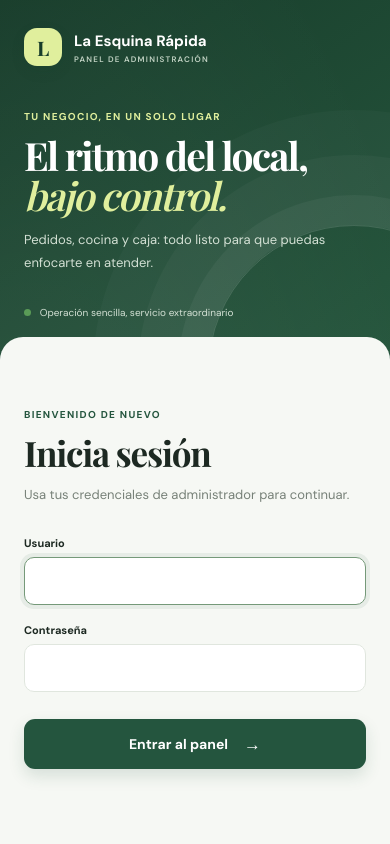
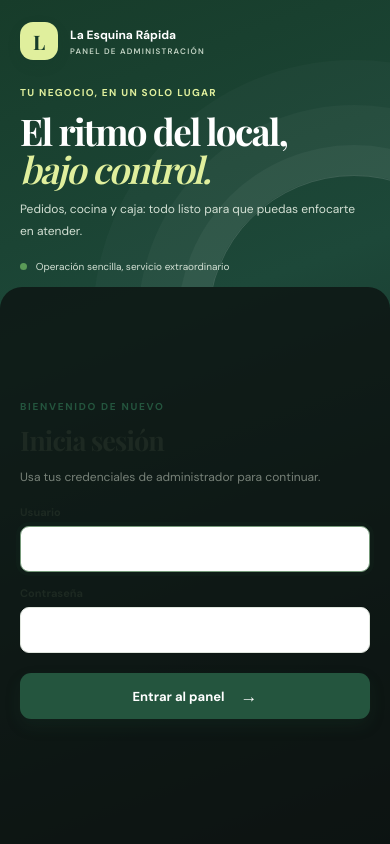
Before and after one commit to ingjuangalvan/sistemas-comidas, a Django app: page /login/ in a window 390 px wide. Run offline with Django 5.2, Linux system fonts and the light colour scheme.

Commit message:
Mejorar responsividad del login móvil
Co-authored-by: Copilot <223556219+Copilot@users.noreply.github.com>

```diff
--- a/static/css/design-refresh.css
+++ b/static/css/design-refresh.css
@@ -1032,27 +1032,32 @@ tbody tr:hover {
 
     .login-page {
         flex-direction: column;
+        background: linear-gradient(160deg, #173c2a 0%, #1d4839 38%, #0f1d1a 100%);
     }
 
     .login-story {
         flex: 0 0 auto;
         min-height: 0;
-        padding: 28px 24px 18px;
+        padding: 22px 20px 14px;
+    }
+
+    .login-story .brand {
+        font-size: 12px;
     }
 
     .login-story-copy {
-        margin: 40px 0 32px;
+        margin: 22px 0 18px;
     }
 
     .login-story-copy h1 {
         margin: 12px 0;
-        font-size: clamp(2.4rem, 10vw, 3.4rem);
+        font-size: clamp(2.3rem, 9vw, 3.1rem);
     }
 
     .login-story-copy p {
         max-width: 340px;
         margin-bottom: 0;
-        font-size: 13px;
+        font-size: 12px;
     }
 
     .login-story-footer {
@@ -1072,14 +1077,50 @@ tbody tr:hover {
     .login-main {
         flex: 1 0 auto;
         align-items: stretch;
-        padding: 34px 24px 42px;
-        border-radius: 23px 23px 0 0;
+        padding: 12px 20px 36px;
+        border-radius: 22px 22px 0 0;
+        background: rgba(12, 17, 16, 0.78);
     }
 
     .login-box {
         width: 100%;
         max-width: 430px;
         margin: 0 auto;
+        padding: 8px 0 0;
+    }
+
+    .login-box>.eyebrow {
+        font-size: 10px;
+        letter-spacing: 1.7px;
+    }
+
+    .login-box h2 {
+        font-size: 27px;
+    }
+
+    .login-box>p {
+        margin-bottom: 18px;
+        font-size: 12px;
+    }
+
+    .login-box .field-label {
+        margin-bottom: 14px;
+    }
+
+    .login-box .field-label label,
+    .login-box .field-label input {
+        font-size: 14px;
+    }
+
+    .login-box .field-label input {
+        min-height: 46px;
+        border-radius: 9px;
+    }
+
+    .login-box .button {
+        min-height: 46px;
+        margin-top: 6px;
+        font-size: 13px;
     }
 
     .login-main .back-link {
```
